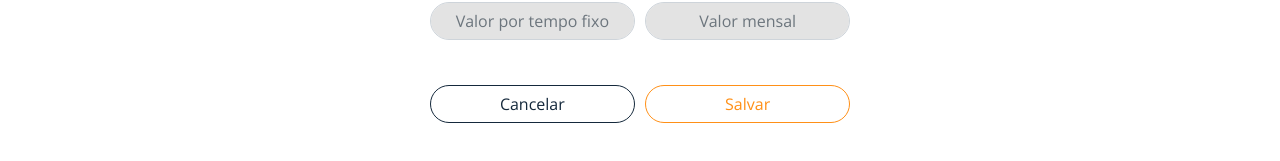
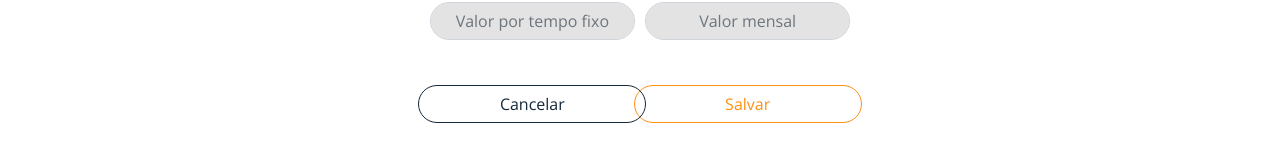
Before and after one commit to luisgomes01/iParking, a React (Vite) app: page /admin in a window 1280 px wide. Shown: the part 521-682 px from the top of the page. Built offline with nearby package versions, Linux system fonts and the light colour scheme.

Commit message:
[Front-End] Fix admin buttons width bugs

```diff
--- a/src/index.scss
+++ b/src/index.scss
@@ -1,6 +1,6 @@
 * {
+  box-sizing: border-box;
   font-family: "Open Sans", sans-serif;
-  font-size: 100%;
   margin: 0;
   padding: 0;
 }
--- a/src/pages/admin/Admin.jsx
+++ b/src/pages/admin/Admin.jsx
@@ -68,8 +68,8 @@ export default function Admin() {
             />
           </div>
         </section>
-        <div className="admin-form align-items-center col-lg-6 col-md-6 col-sm-6 container-fluid d-flex flex-md-row flex-lg-row flex-sm-column flex-column justify-content-center w-100">
-          <div className="col-2">
+        <section className="admin-actions align-items-center col-lg-6 col-md-6 col-sm-6 container-fluid d-flex flex-md-row flex-lg-row flex-sm-column flex-column justify-content-center w-100">
+          <div className="align-items-center col-2 d-flex flex-column justify-content-center">
             <button
               className="btn btn-outline-dark w-100"
               onClick={() => navigate('/')}
@@ -77,7 +77,8 @@ export default function Admin() {
               Cancelar
             </button>
           </div>
-          <div className="col-2">
+
+          <div className="align-items-center col-2 d-flex flex-column justify-content-center">
             <button
               className="btn btn-outline-primary w-100"
               onClick={() => {
@@ -88,7 +89,7 @@ export default function Admin() {
               Salvar
             </button>
           </div>
-        </div>
+        </section>
       </main>
     </>
   )
--- a/src/pages/admin/admin.scss
+++ b/src/pages/admin/admin.scss
@@ -12,6 +12,9 @@
 
   .admin-actions {
     gap: 10px;
+    .btn {
+      min-width: 228px;
+    }
 
   }
 }
```
